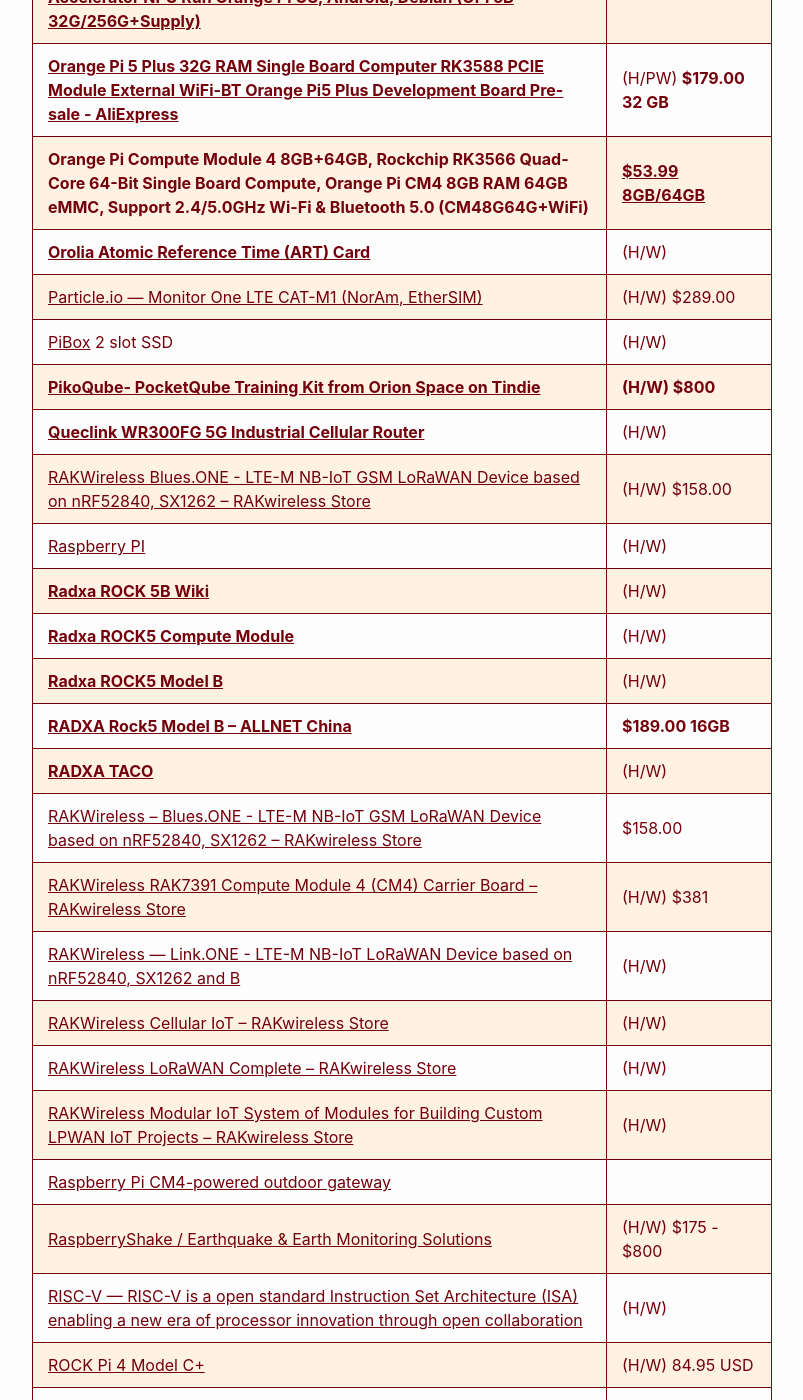
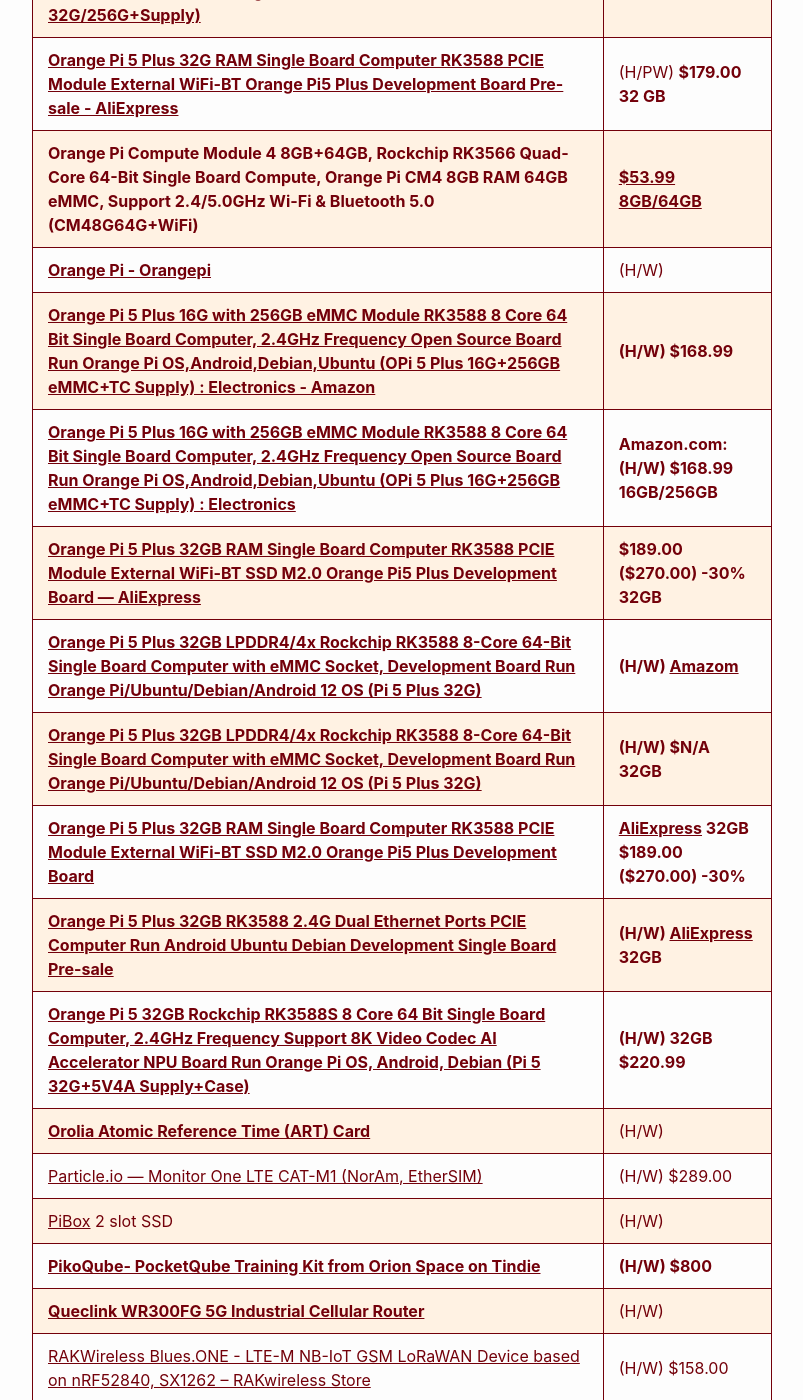
Before and after one commit to RalphHightower/RalphHightower, a Jekyll site: the page built from Hardware/HardwareLinks.md, in a window 1280 px wide and 1400 px high, scrolled down 12588 px. Shown: the whole window, without its empty margins (238-1041 px from the left). Built offline with Jekyll 4.4.1, drawn with Linux system fonts in a browser that asks for light colours; our own code applies the rules of GitHub Pages for plain Markdown files; some of the changed text lies outside the part shown.

Commit message:
[docs](web): HardwareLinks(extended description)

```diff
--- a/Hardware/HardwareLinks.md
+++ b/Hardware/HardwareLinks.md
@@ -162,6 +163,7 @@
 | [Cluster Box / Mixtile](https://www.mixtile.com/store/accessory/cluster-box/ ) |
 | **[Blade 3 / Mixtile](https://www.mixtile.com/store/sbc/blade-3/ )** | **(H/W) $399.00 16GB** |
 | **[Mixtile Core 3588E / Mixtile](https://www.mixtile.com/core-3588e/ )** | (H/W) 16GB |
+| **[Mixtile Blade 3](https://www.mixtile.com/store/sbc/blade-3/ )** | **(H/W) $369.00** |
 | [MS-98M3 3.5" SBC with Intel® Tiger Lake-UP3 for Fanless, Ultra Low-Power, High-Performance & Wide Temperature Solution](https://ipc.msi.com/product_detail/Single-Board-Computer/3.5%22-SBC/MS-98M3) | (H/W) |
 | [Myir MYC-JX8MMA7 CPU Module](http://www.myirtech.com/list.asp?id=702) | (H/W) |
 | [NanoPi R6S](https://www.friendlyelec.com/index.php?route=product/product&product_id=289) | (H/W: $119) |
@@ -194,6 +196,15 @@
 | **[Orange Pi 5B 32GB RK3588S with 256GB eMMC 8 Core 64 Bit WiFi 6,Bluetooth 5.0 Single Board Computer, Support 8K Video Codec AI Accelerator NPU Run Orange Pi OS, Android, Debian \(OPi 5B 32G/256G+Supply\)](https://a.co/d/aPu6p70)** | **(H/W) ** |
 | **[Orange Pi 5 Plus 32G RAM Single Board Computer RK3588 PCIE Module External WiFi-BT Orange Pi5 Plus Development Board Pre-sale - AliExpress](https://www.aliexpress.com/item/3256805900265337.html )** | (H/PW) **$179.00 32 GB** |
 | **Orange Pi Compute Module 4 8GB+64GB, Rockchip RK3566 Quad-Core 64-Bit Single Board Compute, Orange Pi CM4 8GB RAM 64GB eMMC, Support 2.4/5.0GHz Wi-Fi & Bluetooth 5.0 (CM48G64G+WiFi)** | **[$53.99 8GB/64GB](https://a.co/d/e5TEyWP)** |
+| **[Orange Pi - Orangepi](http://www.orangepi.org/html/hardWare/computerAndMicrocontrollers/details/Orange-Pi-5-plus.html )** | (H/W) |
+| **[Orange Pi 5 Plus 16G with 256GB eMMC Module RK3588 8 Core 64 Bit Single Board Computer, 2.4GHz Frequency Open Source Board Run Orange Pi OS,Android,Debian,Ubuntu \(OPi 5 Plus 16G+256GB eMMC+TC Supply\) : Electronics - Amazon](https://www.amazon.com/Orange-Pi-Computer-Frequency-Android/dp/B0C9HWHZ88 )** | **(H/W) $168.99** |
+| **[Orange Pi 5 Plus 16G with 256GB eMMC Module RK3588 8 Core 64 Bit Single Board Computer, 2.4GHz Frequency Open Source Board Run Orange Pi OS,Android,Debian,Ubuntu (OPi 5 Plus 16G+256GB eMMC+TC Supply) : Electronics](https://www.amazon.com/Orange-Pi-Computer-Frequency-Android/dp/B0C9HWHZ88 )** | **Amazon\.com: (H/W) $168.99 16GB/256GB** |
+| **[Orange Pi 5 Plus 32GB RAM Single Board Computer RK3588 PCIE Module External WiFi-BT SSD M2.0 Orange Pi5 Plus Development Board — AliExpress](https://www.aliexpress.com/item/3256805900265337.html )** | **$189.00 ($270.00) -30% 32GB** |
+| **[Orange Pi 5 Plus 32GB LPDDR4/4x Rockchip RK3588 8-Core 64-Bit Single Board Computer with eMMC Socket, Development Board Run Orange Pi/Ubuntu/Debian/Android 12 OS (Pi 5 Plus 32G)](https://a.co/d/2MZQTXO)** | **(H/W) [Amazom](https://a.co/d/2MZQTX)** |
+| **[Orange Pi 5 Plus 32GB LPDDR4/4x Rockchip RK3588 8-Core 64-Bit Single Board Computer with eMMC Socket, Development Board Run Orange Pi/Ubuntu/Debian/Android 12 OS (Pi 5 Plus 32G)](https://a.co/d/2MZQTXO)** | **(H/W) $N/A 32GB** |
+| **[Orange Pi 5 Plus 32GB RAM Single Board Computer RK3588 PCIE Module External WiFi-BT SSD M2.0 Orange Pi5 Plus Development Board](https://www.aliexpress.com/item/3256805900265337.html )** |  **[AliExpress](https://www.aliexpress.com/item/3256805900265337.html ) 32GB $189.00 ($270.00) -30%** |
+| **[Orange Pi 5 Plus 32GB RK3588 2.4G Dual Ethernet Ports PCIE Computer Run Android Ubuntu Debian Development Single Board Pre-sale](https://www.aliexpress.com/item/3256805934276164.html )** | **(H/W) [AliExpress](https://www.aliexpress.com/item/3256805934276164.html ) 32GB** |
+| **[Orange Pi 5 32GB Rockchip RK3588S 8 Core 64 Bit Single Board Computer, 2.4GHz Frequency Support 8K Video Codec AI Accelerator NPU Board Run Orange Pi OS, Android, Debian (Pi 5 32G+5V4A Supply+Case)](https://www.amazon.com/dp/B0CJY36PNW/ref=sspa_dk_detail_0?pd_rd_i=B0CJY36PNW&pd_rd_w=NolOk&content-id=amzn1.sym.f734d1a2-0bf9-4a26-ad34-2e1b969a5a75&pf_rd_p=f734d1a2-0bf9-4a26-ad34-2e1b969a5a75&pf_rd_r=3QNK0C009KGWGEZZXVF1&pd_rd_wg=ThtQt&pd_rd_r=77b45c78-2f2a-41a6-bb41-f327e6453e95&s=pc&sp_csd=d2lkZ2V0TmFtZT1zcF9kZXRhaWw&th=1 )** | **(H/W) 32GB $220.99** |
 | **[Orolia Atomic Reference Time (ART) Card](https://www.orolia.com/about-the-atomic-reference-time-card-art-card/)** | (H/W) |
 | [Particle.io — Monitor One LTE CAT-M1 (NorAm, EtherSIM)](https://store.particle.io/collections/gateways/products/monitor-one ) | (H/W) $289.00 |
 | [PiBox](https://pibox.io/) 2 slot SSD | (H/W) |
@@ -256,6 +267,7 @@
 | [Tungsten700 SMARC](https://www.lairdconnect.com/product/tungsten700-smarc ) | (H/W) |
 | [Trusted Firmware-A Documentation](https://trustedfirmware-a.readthedocs.io/en/latest/index.html) | (H/W) |
 | **[youyeetoo YY3568 RockChip RK3568 Development Board Dual Gigabit Ethernet Expandable SATA / SSD Supports Android 11 / Debian10 - AliExpress](https://www.aliexpress.com/item/3256804953233950.html )** | **$267.28 8GB/64GB w/ WiFi** |
+| **[TQ Embedded Single Board Computer MBa8MP-RAS314](https://www.tq-group.com/en/products/tq-embedded/arm-architecture/mba8mp-ras314/ )** | **(H/W) 8GB** |
 | **[Youyeetoo YY3568 Open-Source Developer Kit Rockchip RK3568 Soc Support Android11.0, Debian10.0 and OpenHarmony OS, 64-bit AI Mainboard for Face Recognition Prototyping \(Starter Kit 8GB RAM\)](https://a.co/d/bpsKnor)** | [**8GB $94.99**](https://a.co/d/bpsKnor) |
 | [Useful Sensors: AI in a Box / Crowd Supply](https://www.crowdsupply.com/useful-sensors/ai-in-a-box/ ) | (H/W) $299 - $475 |
 | [Variscite: System on Module – Experience short lead time & stable supply thanks to our in-house production](https://www.variscite.com/variscite-products/) | (H/W) |
@@ -659,6 +671,15 @@
 | [RISC-V Business: Testing StarFive's VisionFive 2 SBC / Jeff Geerling](https://www.jeffgeerling.com/blog/2023/risc-v-business-testing-starfives-visionfive-2-sbc ) |
 | [RISC-V to the Core: New Horizons / Renesas](https://www.renesas.com/us/en/blogs/risc-v-core-new-horizons ) |
 
+
+Articles:
+| [BeagleV-Ahead: RISC-V Raspberry Pi Replacement? - Electronics-Lab.com](https://www.electronics-lab.com/beaglev-ahead-risc-v-raspberry-pi-replacement/ ) |
+| **[Mixtile's Delayed Cluster Box, Packing Up to Four High-Performance Blade 3 Nodes, Is Finally Ready - Hackster\.io](https://www.hackster.io/news/mixtile-s-delayed-cluster-box-packing-up-to-four-high-performance-blade-3-nodes-is-finally-ready-5bf2f62e79d3 )** |
+| **[Orange Pi 5 Pro ARM mini PC with 32GB - Geeky Gadgets](https://www.geeky-gadgets.com/arm-mini-pc/ )** |
+| [Orange Pi Introduces an Advanced AI Capable SBC with Huawei Ascend Chip](https://ts2.space/en/orange-pi-introduces-an-advanced-ai-capable-sbc-with-huawei-ascend-chip/ ) |
+| [Orange Pi teams up with Huawei to create a SBC for AI development — Huawei Ascend chip delivers 8/20 TOPS of AI performance / Tom's Hardware](https://www.tomshardware.com/raspberry-pi/orange-pi-teams-up-with-huawei-to-create-a-sbc-for-ai-development-huawei-ascend-chip-delivers-820-top-of-ai-performance ) |
+| **[TQ MBa8MP-RAS314 i\.MX 8M Plus single board computer targets industrial, medical, and transportation applications - CNX Software](https://www.cnx-software.com/2023/12/11/tq-mba8mp-ras314-i-mx-8m-plus-single-board-computer-targets-industrial-medical-and-transportation-applications/ )** |
+
 [^21]: • 1.5GHz quad-core 64-bit ARM Cortex-A72 CPU (Roughly 3× performance)<br />• 1GB, 2GB, or 4GB of LPDDR4 SDRAM<br />• Full-throughput Gigabit Ethernet<br />• Dual-band 802.11ac wireless networking<br />• Bluetooth 5.0<br />• Two USB 3.0 and two USB 2.0 ports<br />• Dual monitor support, at resolutions up to 4K<br />• VideoCore VI graphics, supporting OpenGL ES 3.x<br />• 4Kp60 hardware decode of HEVC video<br />Complete compatibility with earlier Raspberry Pi products
 
 ## Satellite Projects
```
Also changed, not shown: other parts of Hardware/HardwareLinks.md (+1 -0 lines).
